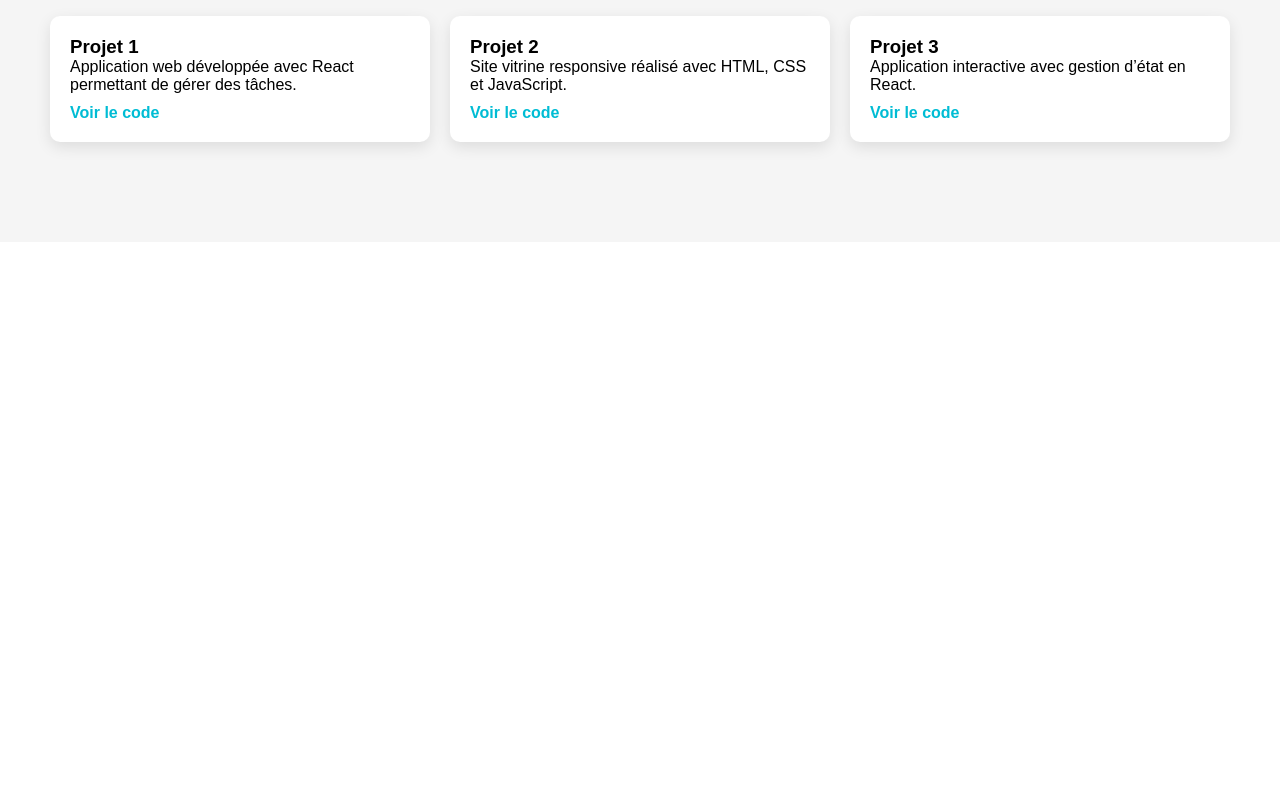
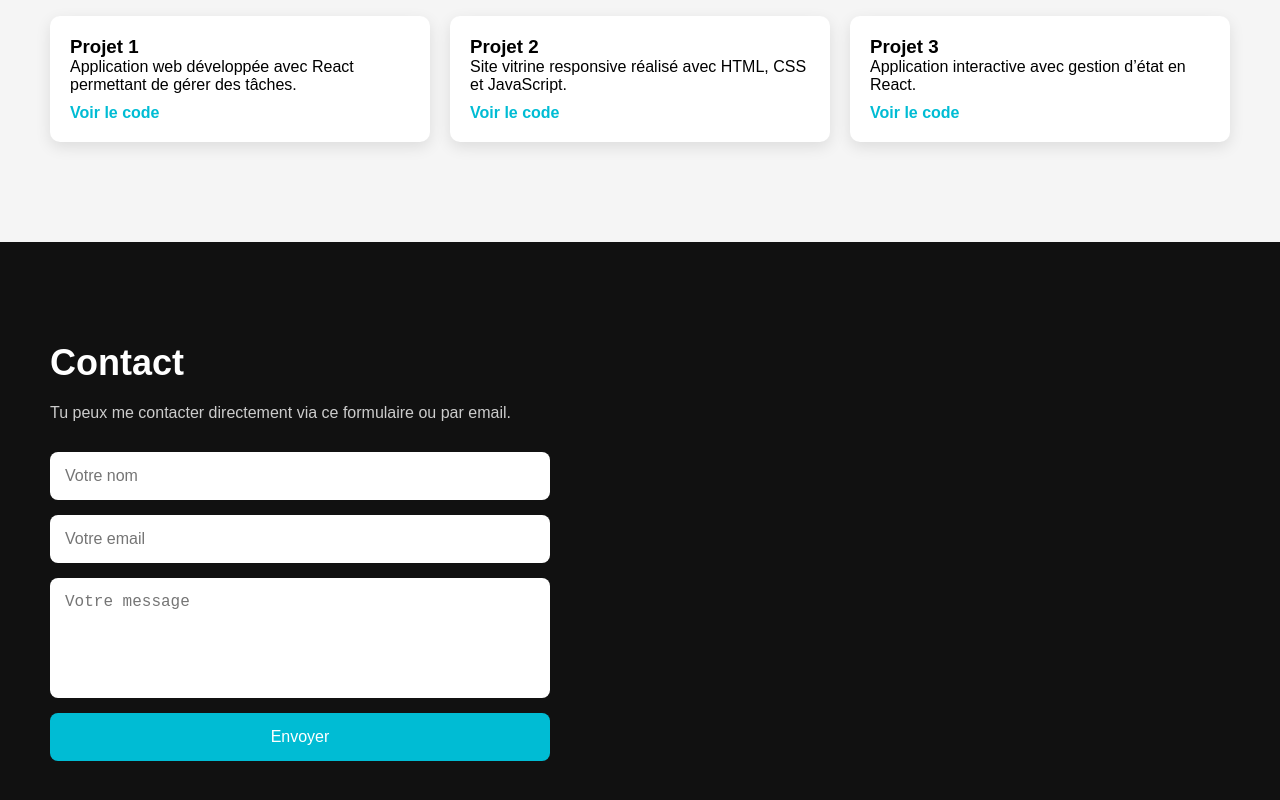
Before and after one commit to Mamdalwaleed/Projet_8, a React app: page / in a window 1280 px wide. Shown: the part 1821-2621 px from the top of the page. Before the commit the page ends 2063 px from the top, so only its background shows below. Built offline with nearby package versions, Linux system fonts and the light colour scheme; the HTML template or start-up script is replaced by a standard one.

Commit message:
ajout de la partie contact et son style css

```diff
--- a/src/App.jsx
+++ b/src/App.jsx
@@ -3,6 +3,7 @@ import Hero from "./components/Hero";
 import About from "./components/About";
 import Skills from "./components/Skills";
 import Projects from "./components/Projects";
+import Contact from "./components/Contact";
 
 function App() {
   return (
@@ -12,6 +13,7 @@ function App() {
       <About />
       <Skills />
       <Projects />
+      <Contact />
     </>
   );
 }
--- a/src/components/Contact.jsx
+++ b/src/components/Contact.jsx
@@ -0,0 +1,19 @@
+function Contact() {
+  return (
+    <section className="contact">
+      <h2>Contact</h2>
+
+      <p>Tu peux me contacter directement via ce formulaire ou par email.</p>
+
+      <form className="contact-form">
+        <input type="text" placeholder="Votre nom" />
+        <input type="email" placeholder="Votre email" />
+        <textarea placeholder="Votre message"></textarea>
+
+        <button type="submit">Envoyer</button>
+      </form>
+    </section>
+  );
+}
+
+export default Contact;
--- a/src/index.css
+++ b/src/index.css
@@ -165,3 +165,52 @@ button:hover {
   text-decoration: none;
   font-weight: bold;
 }
+.contact {
+  padding: 100px 50px;
+  background-color: #111;
+  color: white;
+}
+
+.contact h2 {
+  font-size: 36px;
+  margin-bottom: 20px;
+}
+
+.contact p {
+  margin-bottom: 30px;
+  color: #ccc;
+}
+
+.contact-form {
+  display: flex;
+  flex-direction: column;
+  gap: 15px;
+  max-width: 500px;
+}
+
+.contact-form input,
+.contact-form textarea {
+  padding: 15px;
+  border: none;
+  border-radius: 8px;
+  font-size: 16px;
+}
+
+.contact-form textarea {
+  min-height: 120px;
+  resize: none;
+}
+
+.contact-form button {
+  padding: 15px;
+  background-color: #00bcd4;
+  color: white;
+  border: none;
+  border-radius: 8px;
+  cursor: pointer;
+  transition: 0.3s;
+}
+
+.contact-form button:hover {
+  background-color: #0097a7;
+}
```
